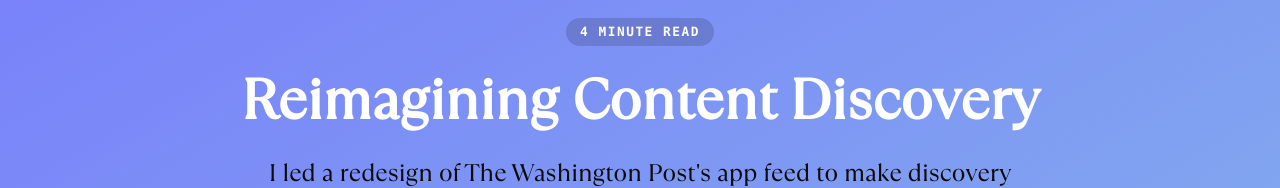
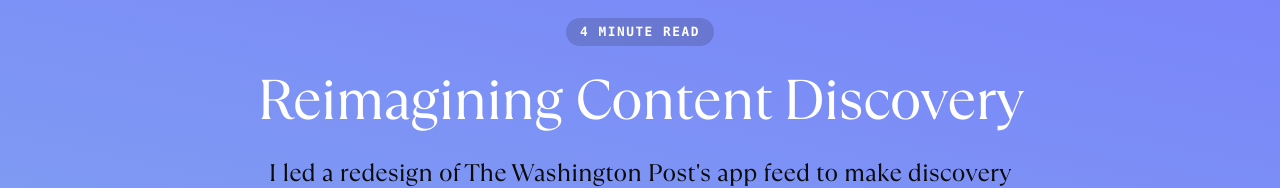
Before and after one commit to pbest/portfolio-react, a React (Create React App) app: page /work/feed in a window 1280 px wide. Shown: the part 204-392 px from the top of the page. Built offline with nearby package versions, Linux system fonts and the light colour scheme; a web font is replaced by a local one.

Commit message:
Update hero styling: font-weight 400, letter-spacing -0.02em, and animated gradient background starting from 240deg with 75 keyframes

```diff
--- a/src/components/sections/Hero.tsx
+++ b/src/components/sections/Hero.tsx
@@ -8,6 +8,8 @@ const HeroSection = styled(motion.section)`
 
 const Title = styled.h1`
   font-size: 3rem;
+  font-weight: 400;
+  letter-spacing: -0.02em;
   margin-bottom: 1rem;
 `;
 
--- a/src/pages/case-studies/ContentDiscovery.tsx
+++ b/src/pages/case-studies/ContentDiscovery.tsx
@@ -17,12 +17,91 @@ const ACCENT_COLOR_5 = 'rgba(96, 97, 236, 0.05)';
 const SHADOW_500 = 'rgba(50, 50, 93, 0.08) 0px 50px 100px -20px, rgba(0, 0, 0, 0.15) 0px 30px 60px -30px';
 
 const HeroContainer = styled.div`
-  background: linear-gradient(150deg, rgb(119, 120, 253), rgb(132 179 235) 69%);
   padding: 4rem 0 7rem 0;
   border-bottom: 1px solid #eee;
   margin-top: -10rem;
   -webkit-font-smoothing: antialiased;
   -moz-osx-font-smoothing: grayscale;
+  animation: gradientRotate 8s ease-in-out infinite;
+
+  @keyframes gradientRotate {
+    0% { background: linear-gradient(240deg, rgb(119, 120, 253), rgb(132 179 235) 69%); }
+    1.33% { background: linear-gradient(244.8deg, rgb(119, 120, 253), rgb(132 179 235) 69%); }
+    2.67% { background: linear-gradient(249.6deg, rgb(119, 120, 253), rgb(132 179 235) 69%); }
+    4% { background: linear-gradient(254.4deg, rgb(119, 120, 253), rgb(132 179 235) 69%); }
+    5.33% { background: linear-gradient(259.2deg, rgb(119, 120, 253), rgb(132 179 235) 69%); }
+    6.67% { background: linear-gradient(264deg, rgb(119, 120, 253), rgb(132 179 235) 69%); }
+    8% { background: linear-gradient(268.8deg, rgb(119, 120, 253), rgb(132 179 235) 69%); }
+    9.33% { background: linear-gradient(273.6deg, rgb(119, 120, 253), rgb(132 179 235) 69%); }
+    10.67% { background: linear-gradient(278.4deg, rgb(119, 120, 253), rgb(132 179 235) 69%); }
+    12% { background: linear-gradient(283.2deg, rgb(119, 120, 253), rgb(132 179 235) 69%); }
+    13.33% { background: linear-gradient(288deg, rgb(119, 120, 253), rgb(132 179 235) 69%); }
+    14.67% { background: linear-gradient(292.8deg, rgb(119, 120, 253), rgb(132 179 235) 69%); }
+    16% { background: linear-gradient(297.6deg, rgb(119, 120, 253), rgb(132 179 235) 69%); }
+    17.33% { background: linear-gradient(302.4deg, rgb(119, 120, 253), rgb(132 179 235) 69%); }
+    18.67% { background: linear-gradient(307.2deg, rgb(119, 120, 253), rgb(132 179 235) 69%); }
+    20% { background: linear-gradient(312deg, rgb(119, 120, 253), rgb(132 179 235) 69%); }
+    21.33% { background: linear-gradient(316.8deg, rgb(119, 120, 253), rgb(132 179 235) 69%); }
+    22.67% { background: linear-gradient(321.6deg, rgb(119, 120, 253), rgb(132 179 235) 69%); }
+    24% { background: linear-gradient(326.4deg, rgb(119, 120, 253), rgb(132 179 235) 69%); }
+    25.33% { background: linear-gradient(331.2deg, rgb(119, 120, 253), rgb(132 179 235) 69%); }
+    26.67% { background: linear-gradient(336deg, rgb(119, 120, 253), rgb(132 179 235) 69%); }
+    28% { background: linear-gradient(340.8deg, rgb(119, 120, 253), rgb(132 179 235) 69%); }
+    29.33% { background: linear-gradient(345.6deg, rgb(119, 120, 253), rgb(132 179 235) 69%); }
+    30.67% { background: linear-gradient(350.4deg, rgb(119, 120, 253), rgb(132 179 235) 69%); }
+    32% { background: linear-gradient(355.2deg, rgb(119, 120, 253), rgb(132 179 235) 69%); }
+    33.33% { background: linear-gradient(360deg, rgb(119, 120, 253), rgb(132 179 235) 69%); }
+    34.67% { background: linear-gradient(364.8deg, rgb(119, 120, 253), rgb(132 179 235) 69%); }
+    36% { background: linear-gradient(369.6deg, rgb(119, 120, 253), rgb(132 179 235) 69%); }
+    37.33% { background: linear-gradient(374.4deg, rgb(119, 120, 253), rgb(132 179 235) 69%); }
+    38.67% { background: linear-gradient(379.2deg, rgb(119, 120, 253), rgb(132 179 235) 69%); }
+    40% { background: linear-gradient(384deg, rgb(119, 120, 253), rgb(132 179 235) 69%); }
+    41.33% { background: linear-gradient(388.8deg, rgb(119, 120, 253), rgb(132 179 235) 69%); }
+    42.67% { background: linear-gradient(393.6deg, rgb(119, 120, 253), rgb(132 179 235) 69%); }
+    44% { background: linear-gradient(398.4deg, rgb(119, 120, 253), rgb(132 179 235) 69%); }
+    45.33% { background: linear-gradient(403.2deg, rgb(119, 120, 253), rgb(132 179 235) 69%); }
+    46.67% { background: linear-gradient(408deg, rgb(119, 120, 253), rgb(132 179 235) 69%); }
+    48% { background: linear-gradient(412.8deg, rgb(119, 120, 253), rgb(132 179 235) 69%); }
+    49.33% { background: linear-gradient(417.6deg, rgb(119, 120, 253), rgb(132 179 235) 69%); }
+    50.67% { background: linear-gradient(422.4deg, rgb(119, 120, 253), rgb(132 179 235) 69%); }
+    52% { background: linear-gradient(427.2deg, rgb(119, 120, 253), rgb(132 179 235) 69%); }
+    53.33% { background: linear-gradient(432deg, rgb(119, 120, 253), rgb(132 179 235) 69%); }
+    54.67% { background: linear-gradient(436.8deg, rgb(119, 120, 253), rgb(132 179 235) 69%); }
+    56% { background: linear-gradient(441.6deg, rgb(119, 120, 253), rgb(132 179 235) 69%); }
+    57.33% { background: linear-gradient(446.4deg, rgb(119, 120, 253), rgb(132 179 235) 69%); }
+    58.67% { background: linear-gradient(451.2deg, rgb(119, 120, 253), rgb(132 179 235) 69%); }
+    60% { background: linear-gradient(456deg, rgb(119, 120, 253), rgb(132 179 235) 69%); }
+    61.33% { background: linear-gradient(460.8deg, rgb(119, 120, 253), rgb(132 179 235) 69%); }
+    62.67% { background: linear-gradient(465.6deg, rgb(119, 120, 253), rgb(132 179 235) 69%); }
+    64% { background: linear-gradient(470.4deg, rgb(119, 120, 253), rgb(132 179 235) 69%); }
+    65.33% { background: linear-gradient(475.2deg, rgb(119, 120, 253), rgb(132 179 235) 69%); }
+    66.67% { background: linear-gradient(480deg, rgb(119, 120, 253), rgb(132 179 235) 69%); }
+    68% { background: linear-gradient(484.8deg, rgb(119, 120, 253), rgb(132 179 235) 69%); }
+    69.33% { background: linear-gradient(489.6deg, rgb(119, 120, 253), rgb(132 179 235) 69%); }
+    70.67% { background: linear-gradient(494.4deg, rgb(119, 120, 253), rgb(132 179 235) 69%); }
+    72% { background: linear-gradient(499.2deg, rgb(119, 120, 253), rgb(132 179 235) 69%); }
+    73.33% { background: linear-gradient(504deg, rgb(119, 120, 253), rgb(132 179 235) 69%); }
+    74.67% { background: linear-gradient(508.8deg, rgb(119, 120, 253), rgb(132 179 235) 69%); }
+    76% { background: linear-gradient(513.6deg, rgb(119, 120, 253), rgb(132 179 235) 69%); }
+    77.33% { background: linear-gradient(518.4deg, rgb(119, 120, 253), rgb(132 179 235) 69%); }
+    78.67% { background: linear-gradient(523.2deg, rgb(119, 120, 253), rgb(132 179 235) 69%); }
+    80% { background: linear-gradient(528deg, rgb(119, 120, 253), rgb(132 179 235) 69%); }
+    81.33% { background: linear-gradient(532.8deg, rgb(119, 120, 253), rgb(132 179 235) 69%); }
+    82.67% { background: linear-gradient(537.6deg, rgb(119, 120, 253), rgb(132 179 235) 69%); }
+    84% { background: linear-gradient(542.4deg, rgb(119, 120, 253), rgb(132 179 235) 69%); }
+    85.33% { background: linear-gradient(547.2deg, rgb(119, 120, 253), rgb(132 179 235) 69%); }
+    86.67% { background: linear-gradient(552deg, rgb(119, 120, 253), rgb(132 179 235) 69%); }
+    88% { background: linear-gradient(556.8deg, rgb(119, 120, 253), rgb(132 179 235) 69%); }
+    89.33% { background: linear-gradient(561.6deg, rgb(119, 120, 253), rgb(132 179 235) 69%); }
+    90.67% { background: linear-gradient(566.4deg, rgb(119, 120, 253), rgb(132 179 235) 69%); }
+    92% { background: linear-gradient(571.2deg, rgb(119, 120, 253), rgb(132 179 235) 69%); }
+    93.33% { background: linear-gradient(576deg, rgb(119, 120, 253), rgb(132 179 235) 69%); }
+    94.67% { background: linear-gradient(580.8deg, rgb(119, 120, 253), rgb(132 179 235) 69%); }
+    96% { background: linear-gradient(585.6deg, rgb(119, 120, 253), rgb(132 179 235) 69%); }
+    97.33% { background: linear-gradient(590.4deg, rgb(119, 120, 253), rgb(132 179 235) 69%); }
+    98.67% { background: linear-gradient(595.2deg, rgb(119, 120, 253), rgb(132 179 235) 69%); }
+    100% { background: linear-gradient(600deg, rgb(119, 120, 253), rgb(132 179 235) 69%); }
+  }
 `;
 
 const CaseStudyContainer = styled.div`
@@ -66,7 +145,8 @@ const EyebrowChip = styled.div`
 const CaseStudyTitle = styled.h1`
   font-family: 'TT Ramillas', serif;
   font-size: clamp(2.5rem, 6vw, 3.5rem);
-  font-weight: 600;
+  font-weight: 400;
+  letter-spacing: -0.02em;
   line-height: 1.1;
   color: #fff;
   @media (max-width: 768px) {
```
